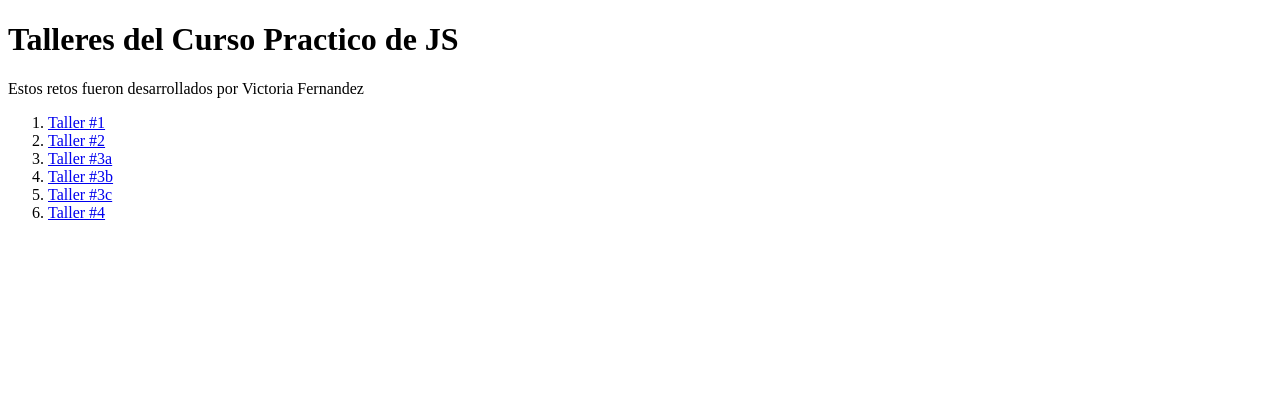
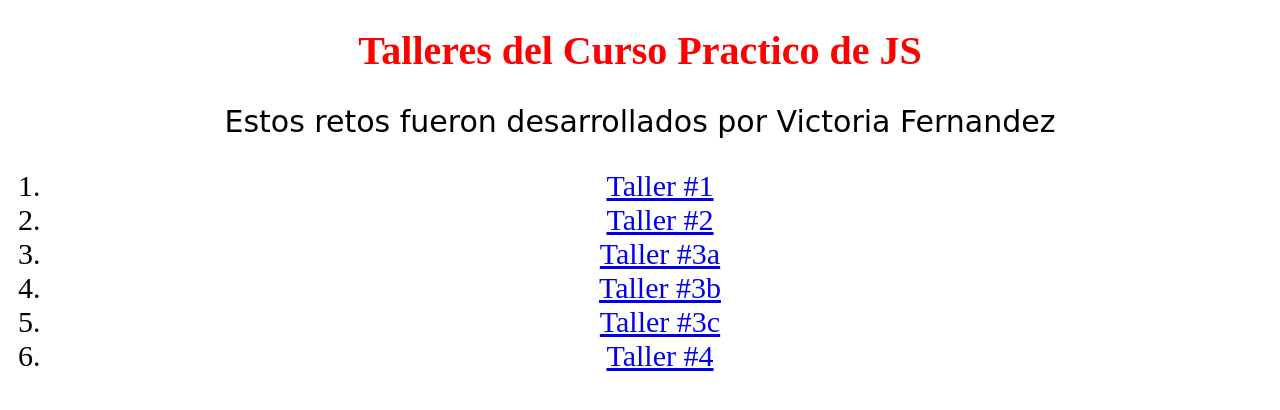
Before and after one commit to mvictoriafh/platzi-curso-practico-js, a plain HTML site: page index.html in a window 1280 px wide. Drawn offline with Linux system fonts and the light colour scheme.

Commit message:
se creo el idex y css

```diff
--- /dev/null
+++ b/index.css
@@ -0,0 +1,16 @@
+h1{
+    color:red;
+    font-size: 40px;
+    text-align: center;
+}
+
+p{
+    text-align: center;
+    font-size: 30px;
+    font-family:cursive
+}
+
+.items{
+    text-align: center;
+    font-size: 30px;
+}
--- a/index.html
+++ b/index.html
@@ -5,6 +5,7 @@
         <meta http-equiv="X-UA-Compatible" content="IE=edge">
         <meta name="viewport" content="width=device-width, initial-scale=1.0">
         <title>Home | Curso practico de JS</title>
+        <link rel="stylesheet" href="index.css">
     </head>
     <body>
         <header>
@@ -13,10 +14,10 @@
             <p>Estos retos fueron desarrollados por Victoria Fernandez</p>
         </header>
 
-<section>
-    <nav>
-        <ol>
-            <li>
+<section class="items">
+    <nav class="items">
+        <ol class="items">
+            <li class="items">
                 <a href="./figuras.html">Taller #1</a>
             </li>
             <li>
```
